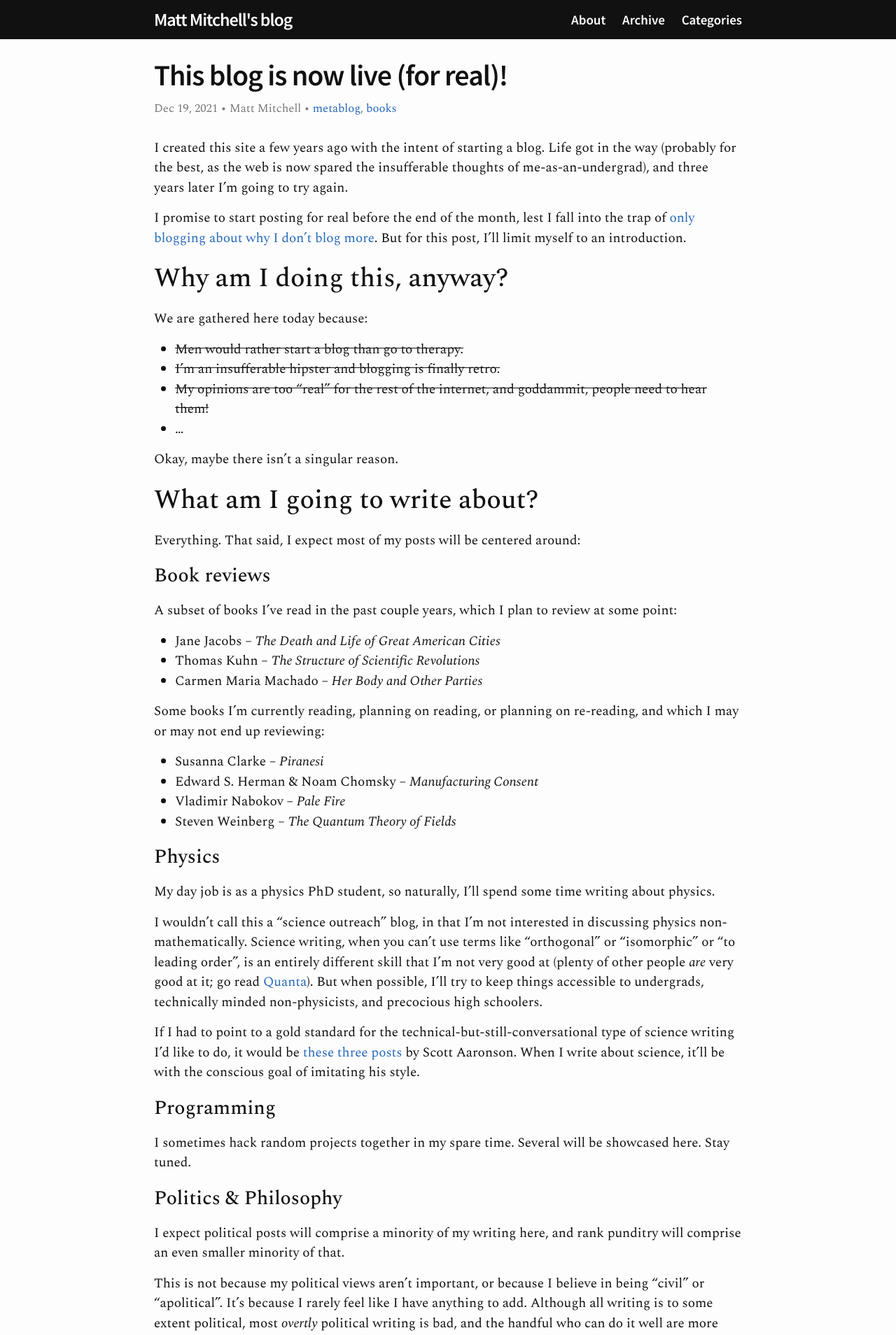
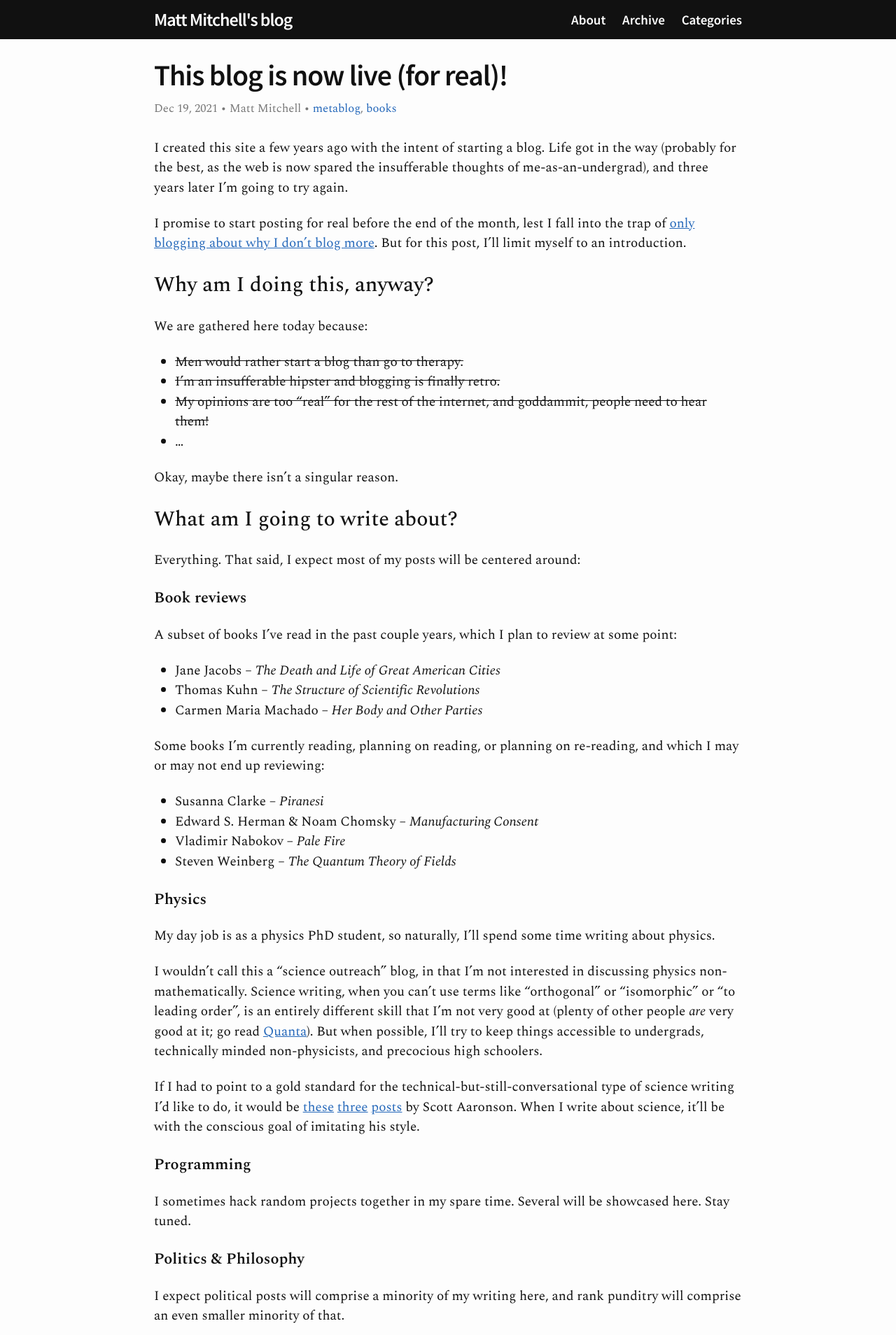
Before and after one commit to matt2718/matt2718.github.io, a Jekyll site: the page built from _posts/2021-12-19-welcome.md, in a window 1280 px wide. Shown: the top 1908 px of the page at 70% size. Built offline with Jekyll 4.4.1, drawn with Linux system fonts in a browser that asks for light colours.

Commit message:
style tweaks

```diff
--- a/_posts/2021-12-19-welcome.md
+++ b/_posts/2021-12-19-welcome.md
@@ -13,7 +13,7 @@ I promise to start posting for real before the end of the month, lest I fall int
 blogging about why I don't blog more](https://xkcd.com/621/). But for this post, I'll limit myself
 to an introduction.
 
-# Why am I doing this, anyway?
+## Why am I doing this, anyway?
 
 We are gathered here today because:
 
@@ -24,11 +24,11 @@ We are gathered here today because:
 
 Okay, maybe there isn't a singular reason.
 
-# What am I going to write about?
+## What am I going to write about?
 
 Everything. That said, I expect most of my posts will be centered around:
 
-## Book reviews
+### Book reviews
 
 A subset of books I've read in the past couple years, which I plan to review at some point:
 
@@ -44,7 +44,7 @@ not end up reviewing:
 * Vladimir Nabokov -- *Pale Fire*
 * Steven Weinberg -- *The Quantum Theory of Fields*
 
-## Physics
+### Physics
 
 My day job is as a physics PhD student, so naturally, I'll spend some time writing about physics.
 
@@ -60,11 +60,11 @@ writing I'd like to do, it would be [these](https://scottaaronson.blog/?p=3327)
 [three](https://scottaaronson.blog/?p=3712) [posts](https://scottaaronson.blog/?p=1720) by Scott
 Aaronson. When I write about science, it'll be with the conscious goal of imitating his style.
 
-## Programming
+### Programming
 
 I sometimes hack random projects together in my spare time. Several will be showcased here. Stay tuned.
 
-## Politics & Philosophy
+### Politics & Philosophy
 
 I expect political posts will comprise a minority of my writing here, and rank punditry will
 comprise an even smaller minority of that.
@@ -77,7 +77,7 @@ are more talented than I am.
 That said, if I think of a particularly sharp argument or a useful framing, I won't hesitate to
 sound off.
 
-# What else?
+## What else?
 
 Earlier, when I said there wasn't a single reason for starting this blog, perhaps I was being more
 pithy than honest. If there *is* a reason, it's the memory of a time before I used social media,
--- a/assets/main.scss
+++ b/assets/main.scss
@@ -115,7 +115,7 @@ $border-bg-color:   #666;
 
   h2 {
     font-weight: 500;
-    font-size: 28px;
+    font-size: 30px;
 
     @include media-query($on-laptop) {
       font-size: 26px;
@@ -123,7 +123,7 @@ $border-bg-color:   #666;
   }
 
   h3 {
-    font-weight: 500;
+    font-weight: 600;
     font-size: 22px;
 
     @include media-query($on-laptop) {
@@ -132,12 +132,35 @@ $border-bg-color:   #666;
   }
 
   h4 {
+    font-weight: 600;
     font-size: 20px;
 
     @include media-query($on-laptop) {
       font-size: 18px;
     }
   }
+  h1, h2, h3, h4, h5, h6,
+  p, blockquote, pre,
+  ul, ol, dl, figure,
+  %vertical-rhythm {
+      margin-bottom: $spacing-unit*0.75;
+  }
+
+
+  a {
+  color: $brand-color;
+  text-decoration: underline;
+
+  &:visited {
+    color: darken($brand-color, 10%);
+  }
+
+  &:hover {
+    color: $text-color;
+    text-decoration: underline;
+  }
+}
+
 }
 
 blockquote {
--- /dev/null
+++ b/categories/programming.html
@@ -0,0 +1,5 @@
+---
+title: "programming archive"
+layout: catpage
+categories: programming
+---
```
Also changed, not shown: indexbak.md (deleted, +0 -10 lines).
